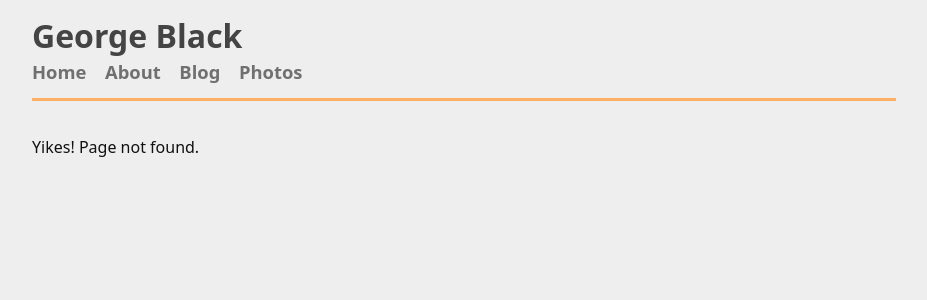
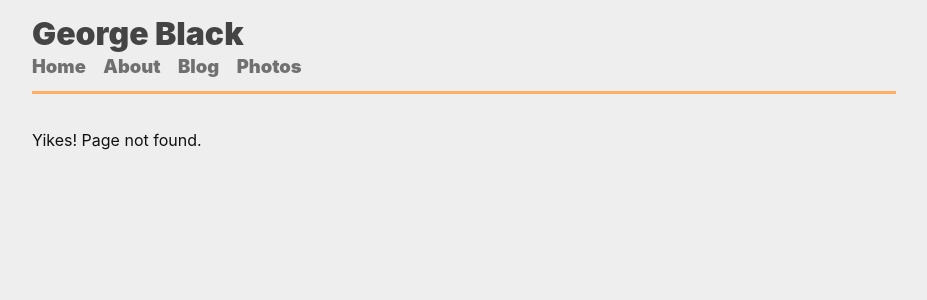
Before and after one commit to georgemblack/web, a Jekyll site: the page built from src/404.md, in a window 1280 px wide. Shown: the top 300 px of the page, without its empty margins (176-1103 px from the left). Built offline with Jekyll 4.4.1, drawn with Linux system fonts in a browser that asks for light colours; Markdown is read by kramdown in place of the engine named in the settings.

Commit message:
System font fix for Firefox

```diff
--- a/src/_includes/style.scss
+++ b/src/_includes/style.scss
@@ -15,8 +15,8 @@ $break-point-small: 28em;
   --reading-max-width: 36rem;
 
   // primary fonts
-  --header-font: system-ui, sans-serif;
-  --body-font: system-ui, sans-serif;
+  --header-font: -apple-system, system-ui, sans-serif;
+  --body-font: -apple-system, system-ui, sans-serif;
 
   // font weights
   --font-weight-bold: 900;
```
